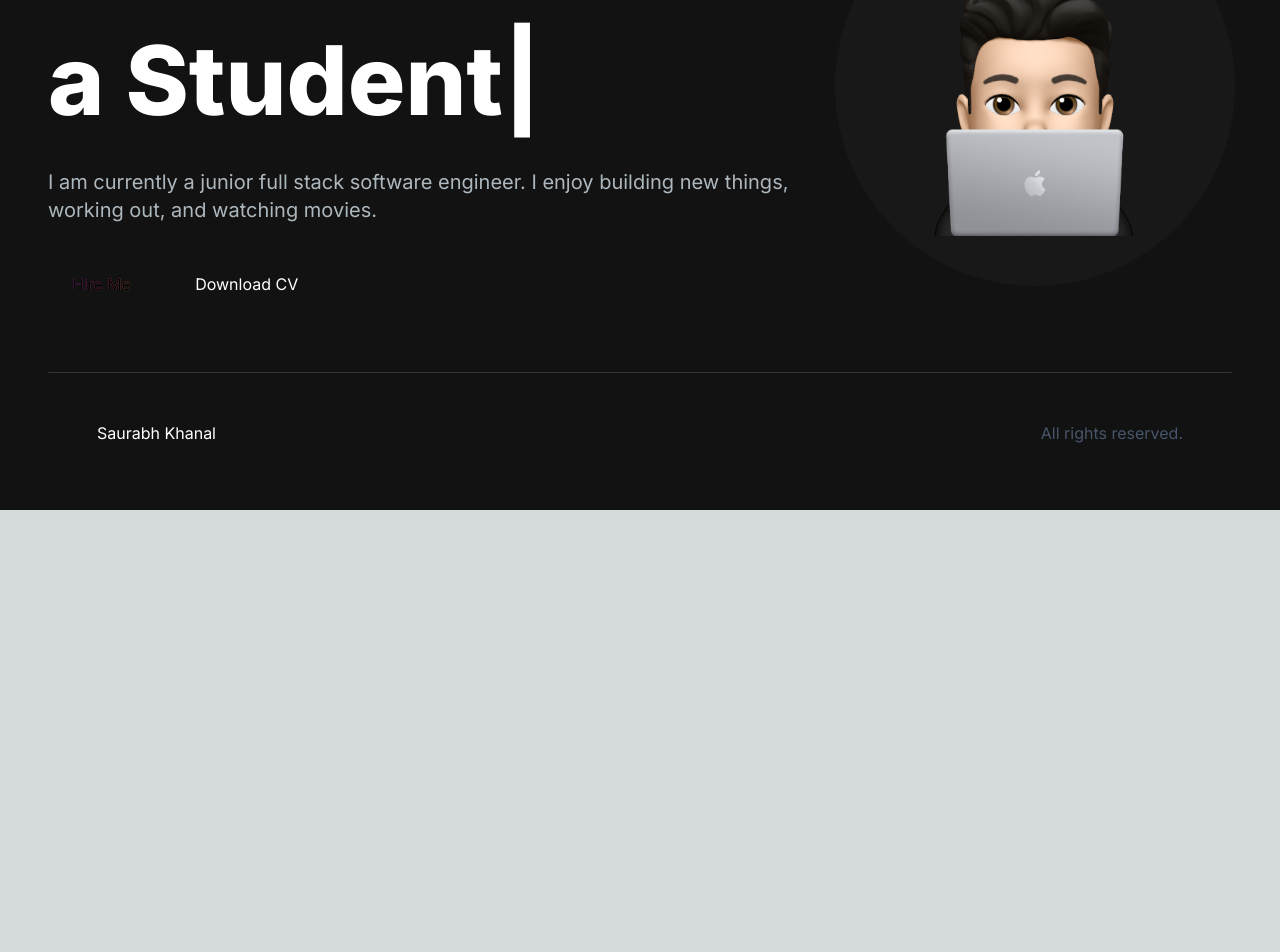
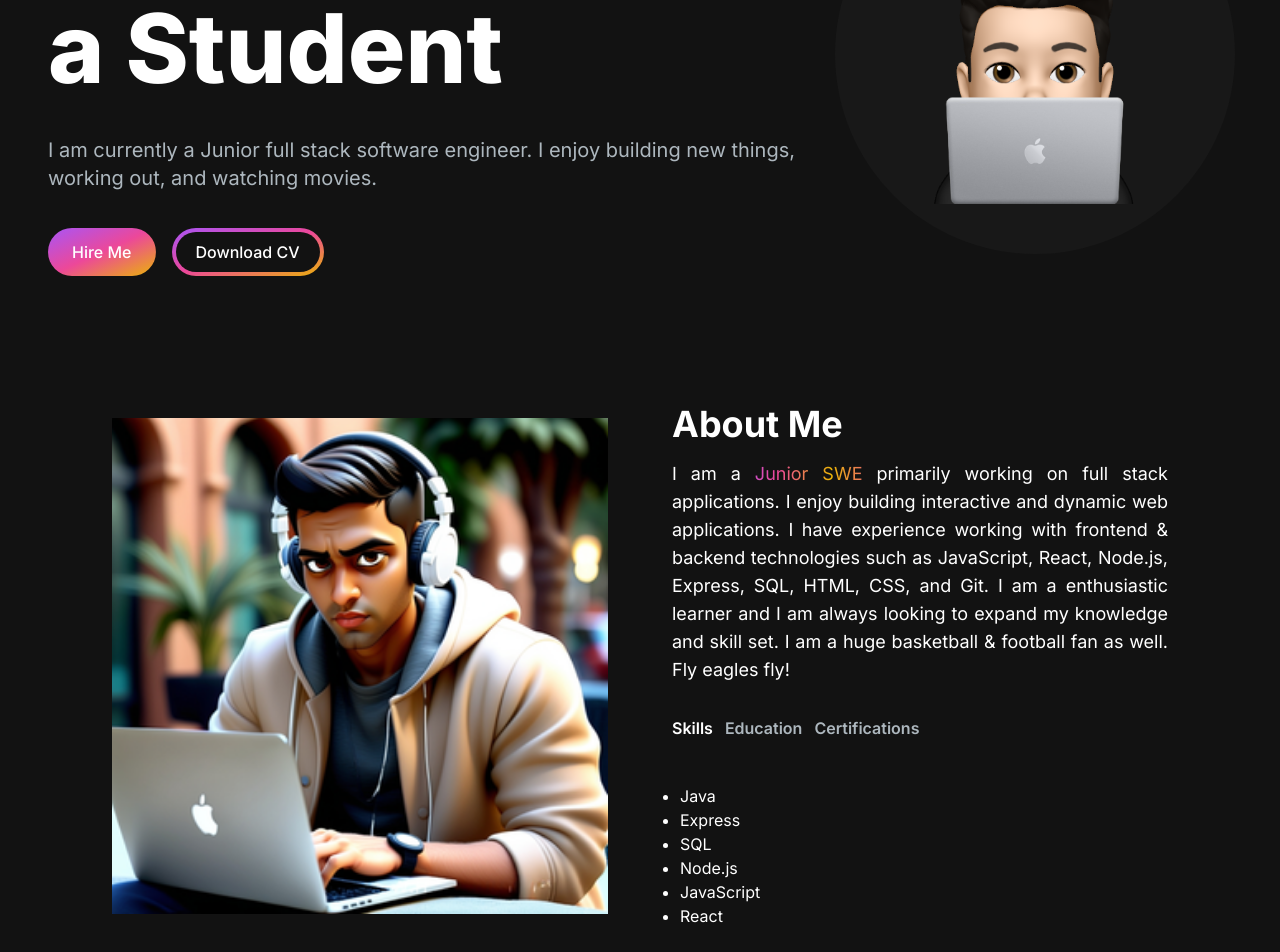
Before and after one commit to SaurabhK24/saurabhportfolio, a Next.js app: page / in a window 1280 px wide. Shown: the part 340-1292 px from the top of the page. Before the commit the page ends 850 px from the top, so only its background shows below. Built offline with nearby package versions, Linux system fonts and the light colour scheme.

Commit message:
Additions
Changes to navbar, addition of image, addition of about.jsx, changes to gradient and gradient animation.

```diff
--- a/src/app/components/About.jsx
+++ b/src/app/components/About.jsx
@@ -0,0 +1,98 @@
+"use client";
+import React, { useTransition, useState } from "react";
+import Image from "next/image";
+import TabButton from "./TabButton";
+
+const TAB_DATA = [
+  {
+    title: "Skills",
+    id: "skills",
+    content: (
+      <ul className="list-disc pl-2">
+        <li>Java</li>
+        <li>Express</li>
+        <li>SQL</li>
+        <li>Node.js</li>
+        <li>JavaScript</li>
+        <li>React</li>
+      </ul>
+    ),
+  },
+  {
+    title: "Education",
+    id: "education",
+    content: (
+      <ul className="list-disc pl-2">
+        <li>George Mason University, Faifax VA</li>
+      </ul>
+    ),
+  },
+  {
+    title: "Certifications",
+    id: "certifications",
+    content: (
+      <ul className="list-disc pl-2">
+        <li>AWS Cloud Practitioner</li>
+        <li>Google Professional Cloud Developer</li>
+      </ul>
+    ),
+  },
+];
+
+const AboutSection = () => {
+  const [tab, setTab] = useState("skills");
+  const [isPending, startTransition] = useTransition();
+
+  const handleTabChange = (id) => {
+    startTransition(() => {
+      setTab(id);
+    });
+  };
+
+  return (
+    <section className="text-white" id="about">
+      <div className="md:grid md:grid-cols-2 gap-8 items-center py-8 px-4 xl:gap-16 sm:py-16 xl:px-16">
+        <Image src="/images/about-image.png" width={500} height={500} />
+        <div className="mt-4 md:mt-0 text-left flex flex-col h-full">
+          <h2 className="text-4xl font-bold text-white mb-4">About Me</h2>
+          <p className="text-base lg:text-lg text-justify">
+            I am a <span className="gradient-text text-transparent animate-gradient">Junior SWE</span> primarily working on full stack applications.
+            I enjoy building interactive and dynamic web applications. I have experience
+            working with frontend & backend technologies such as JavaScript, React, Node.js, Express, SQL,
+            HTML, CSS, and Git. I am a enthusiastic learner and I am always
+            looking to expand my knowledge and skill set. I am a huge basketball & football
+            fan as well. Fly eagles fly!
+          </p>
+          <div className="flex flex-row justify-start mt-8">
+            <TabButton
+              selectTab={() => handleTabChange("skills")}
+              active={tab === "skills"}
+            >
+              {" "}
+              Skills{" "}
+            </TabButton>
+            <TabButton
+              selectTab={() => handleTabChange("education")}
+              active={tab === "education"}
+            >
+              {" "}
+              Education{" "}
+            </TabButton>
+            <TabButton
+              selectTab={() => handleTabChange("certifications")}
+              active={tab === "certifications"}
+            >
+              {" "}
+              Certifications{" "}
+            </TabButton>
+          </div>
+          <div className="mt-8">
+            {TAB_DATA.find((t) => t.id === tab).content}
+          </div>
+        </div>
+      </div>
+    </section>
+  );
+};
+
+export default AboutSection;
--- a/src/app/components/Footer.jsx
+++ b/src/app/components/Footer.jsx
@@ -3,9 +3,9 @@ import React from "react";
 const Footer = () => {
   return (
     <footer className="footer border z-10 border-t-[#33353F] border-b-transparent border-l-transparent border-r-transparent text-white">
-      <div className="container p-12 flex justify-between">
+      <div className="container p-12 flex items-center justify-between">
         <span>Saurabh Khanal</span>
-        <p className="text-slate-600">All rights reserved.</p>
+        <p className="text-slate-600 ml-auto">All rights reserved.</p>
       </div>
     </footer>
   );
--- a/src/app/components/HeroSection.jsx
+++ b/src/app/components/HeroSection.jsx
@@ -18,7 +18,7 @@ const HeroSection = () => {
           className="col-span-8 place-self-center text-center sm:text-left justify-self-start"
         >
           <h1 className="text-white mb-4 text-4xl sm:text-5xl lg:text-8xl lg:leading-normal font-extrabold">
-            <span className="text-transparent bg-clip-text bg-gradient-to-r from-purple-500 via-pink-500 to-yellow-500">
+            <span className="gradient-text text-transparent animate-gradient">
               Hello, I&apos;m{" "}
             </span>
             <br></br>
@@ -39,21 +39,21 @@ const HeroSection = () => {
             />
           </h1>
           <p className="text-[#ADB7BE] text-base sm:text-lg mb-6 lg:text-xl">
-            I am currently a junior full stack software engineer. I enjoy building new things, working out, and watching movies.
+            I am currently a Junior full stack software engineer. I enjoy building new things, working out, and watching movies.
           </p>
           <div>
             <Link
               href="/#contact"
-              className="gradient-text px-6 inline-block py-3 w-full sm:w-fit rounded-full mr-4 hover:bg-slate-200"
+              className="px-6 inline-block py-3 w-full sm:w-fit rounded-full mr-4 bg-gradient-to-br from-purple-500 via-pink-500 to-yellow-500 hover:bg-slate-200 text-white font-medium animate-gradient"
             >
               Hire Me
             </Link>
             <Link
               href={s3Url}
               download="Saurav_CV.pdf"
-              className="gradient-text px-1 inline-block py-1 w-full sm:w-fit rounded-full hover:bg-slate-800 text-white mt-3"
+              className="px-1 inline-block py-1 w-full sm:w-fit rounded-full bg-gradient-to-br from-purple-500 via-pink-500 to-yellow-500 hover:bg-slate-800 text-white mt-3"
             >
-              <span className="block bg-[#121212] hover:bg-slate-800 rounded-full px-5 py-2">
+              <span className="block bg-[#121212] hover:bg-slate-800 rounded-full px-5 py-2 font-medium">
                 Download CV
               </span>
             </Link>
--- a/src/app/components/NavLink.jsx
+++ b/src/app/components/NavLink.jsx
@@ -2,7 +2,7 @@ import Link from "next/link";
 
 const NavLink = ({ href, title }) => {
   return (
-    <Link href={href} className="block py-2 pl-3 pr-4 text-slate-600 sm:text-xl rounded md:p-0 transition hover:text-[#ff6a00]">
+    <Link href={href} className="block py-2 pl-3 pr-4 text-slate-600 sm:text-xl rounded md:p-0 transition hover:text-white">
         {title}
     </Link>
   );
--- a/src/app/components/Navbar.jsx
+++ b/src/app/components/Navbar.jsx
@@ -1,43 +1,38 @@
-import Link from 'next/link'
-import React from 'react'
-import NavLink from './NavLink'
-
+import Link from 'next/link';
+import React from 'react';
+import NavLink from './NavLink';
 
 const navLinks = [
   {
-        title: "About",
-        path: "#about"
+    title: 'About',
+    path: '/about',
   },
   {
-        title: "Projects",
-        path: "#projects"
+    title: 'Projects',
+    path: '#projects',
   },
   {
-        title: "Contact",
-        path: "#contact"
-    }
-]
+    title: 'Contact',
+    path: '#contact',
+  },
+];
 
 const Navbar = () => {
   return (
     <nav>
-            <div className='flex flex-wrap items-center justify-between mx-auto p-8'>
-                <span href={"/"} className='text-5xl text-white font-semibold'>LOGO</span>
-
-                <div className='menu hidden md:block md:w-auto' id="navbar">
-                    <ul className='flex p-4 md:p=0 sm:flex-row space-x-8'>
-                        {
-                            navLinks.map((link, index) => (
-                                <li key = {index}>
-                                    <NavLink href={link.path} title = {link.title}></NavLink>
+      <div className='flex justify-center items-center mx-auto p-8'>
+        <div className='menu hidden md:block md:w-auto' id='navbar'>
+          <ul className='flex items-center p-4 md:p-0 space-x-8 font-semibold'>
+            {navLinks.map((link, index) => (
+              <li key={index}>
+                <NavLink href={link.path} title={link.title}></NavLink>
               </li>
-                            ))
-                        }
+            ))}
           </ul>
         </div>
       </div>
     </nav>
-    )
-}
+  );
+};
 
-export default Navbar
+export default Navbar;
--- /dev/null
+++ b/src/app/components/TabButton.jsx
@@ -0,0 +1,26 @@
+import React from "react";
+import { motion } from "framer-motion";
+
+const variants = {
+  default: { width: 0 },
+  active: { width: "calc(100% - 0.75rem)" },
+};
+
+const TabButton = ({ active, selectTab, children }) => {
+  const buttonClasses = active ? "text-white" : "text-[#ADB7BE]";
+
+  return (
+    <button onClick={selectTab}>
+      <p className={`mr-3 font-semibold hover:text-white ${buttonClasses}`}>
+        {children}
+      </p>
+      <motion.div
+        animate={active ? "active" : "default"}
+        variants={variants}
+        className="h-1 bg-primary-500 mt-2 mr-3"
+      ></motion.div>
+    </button>
+  );
+};
+
+export default TabButton;
--- a/src/app/globals.css
+++ b/src/app/globals.css
@@ -8,8 +8,13 @@
     to right,
     #a855f7,
     #ec4899,
+    #eab308,
+    #ec4899,
+    #a855f7,
+    #ec4899,
     #eab308
   );
+  background-size: 300%, 300%;
   background-clip: text;
 }
 
--- a/src/app/page.js
+++ b/src/app/page.js
@@ -2,12 +2,14 @@ import Image from 'next/image'
 import HeroSection from './components/HeroSection'
 import Navbar from './components/Navbar'
 import Footer from './components/Footer'
+import AboutSection from './components/About'
 
 export default function Home() {
   return (
     <main className="flex min-h-screen flex-col bg-[#121212] mx-auto px-12 py-4">
       <Navbar></Navbar>
       <HeroSection></HeroSection>
+      <AboutSection></AboutSection>
       <Footer></Footer>
 
     </main>
--- a/tailwind.config.js
+++ b/tailwind.config.js
@@ -21,4 +21,17 @@ module.exports = {
     },
   },
   plugins: [],
+  theme: {
+    extend: {
+      keyframes: {
+        gradient: {
+          "0%": {backgroundPosition: "0% 50%"},
+          "100%": {backgroundPosition: "100% 50%"},
+        },
+      },
+      animation: {
+        gradient: "gradient 5s linear infinite",
+      },
+    }
+  }
 };
```
Also changed, not shown: public/images/about-image.png (added). Lines whose indentation alone changed are shown as unchanged.
